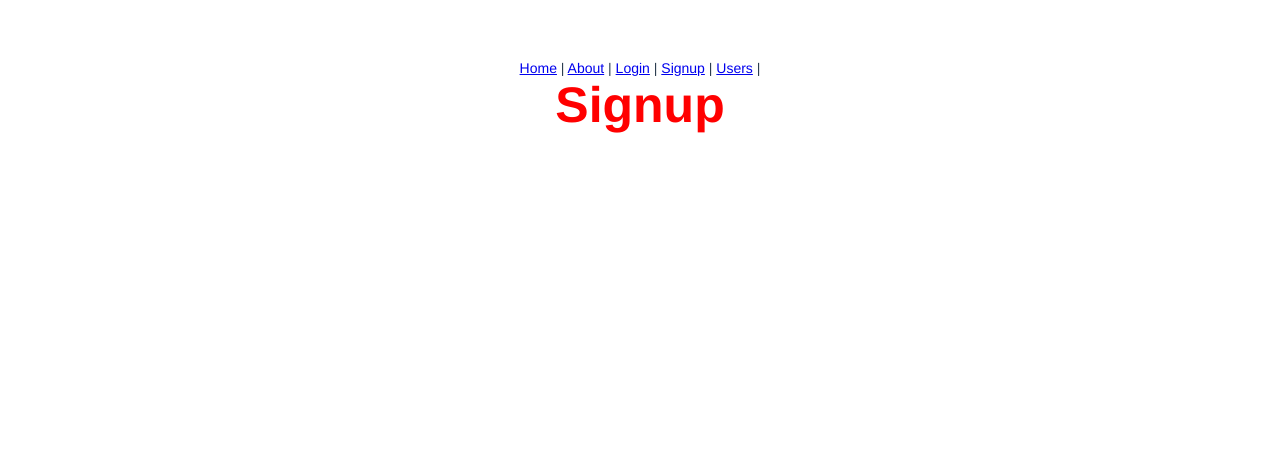
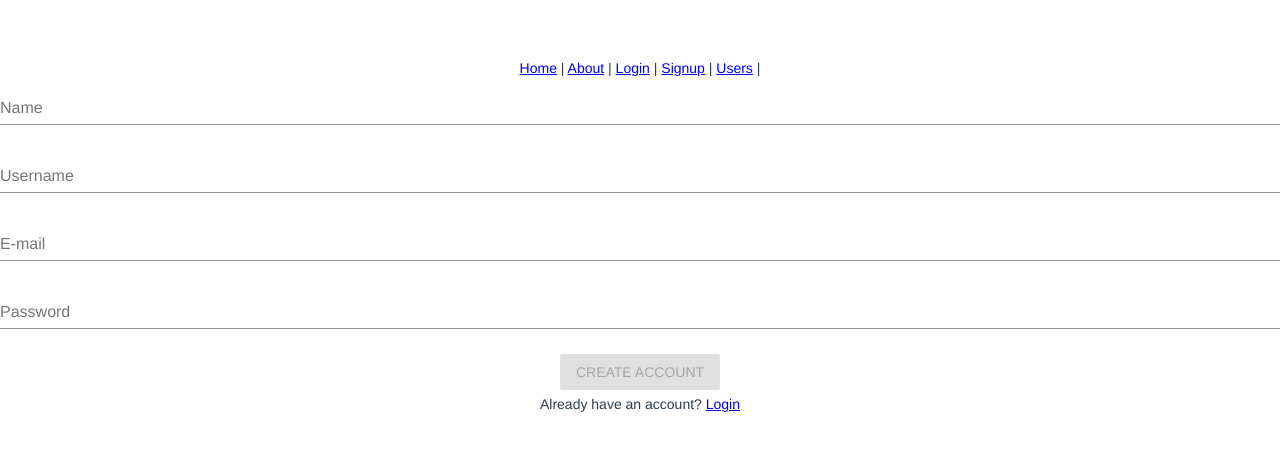
Before and after one commit to mjbeauchamp/summa-application-project, a Vue app: page /signup in a window 1280 px wide. Shown: the top 450 px of the page. Built offline with nearby package versions, Linux system fonts and the light colour scheme.

Commit message:
Set up basic Vuetify forms

```diff
--- a/src/views/Login.vue
+++ b/src/views/Login.vue
@@ -1,12 +1,63 @@
 <template>
-  <div class="hello">
-    <h1>Login</h1>
-  </div>
+  <v-form v-model="valid">
+    <v-text-field
+      v-model="usernameInput"
+      :rules="usernameRules"
+      label="Username"
+      required
+    ></v-text-field>
+    <v-text-field
+      v-model="passwordInput"
+      :rules="passwordRules"
+      label="Password"
+      required
+    ></v-text-field>
+    <v-btn
+      :disabled="!valid"
+      @click="submit"
+    >
+      submit
+    </v-btn>
+    <p>Don't have an account? <router-link to="/signup">Signup</router-link></p>
+  </v-form>
 </template>
 
 <script>
+import axios from 'axios'
+
 export default {
-  name: 'Login'
+  name: 'Login',
+  data () {
+    return {
+      usernameInput: '',
+      passwordInput: '',
+      valid: false,
+      usernameRules: [
+        v => !!v || 'Username is required'
+        // v => v.length <= 10 || 'Name must be less than 10 characters'
+      ],
+      passwordRules: [
+        v => !!v || 'Password is required',
+        v => v.length >= 12 || 'Password must be at least 12 characters'
+      ]
+    }
+  },
+  methods: {
+    submit () {
+      if (this.$refs.form.validate()) {
+        // Native form submission is not yet supported
+        axios.post('/signup', {
+          name: this.nameInput,
+          username: this.usernameInput,
+          email: this.emailInput,
+          password: this.passwordInput
+        })
+          .then(response => {
+            this.$refs.form.reset()
+          })
+      }
+    }
+  }
 }
 </script>
 
--- a/src/views/Signup.vue
+++ b/src/views/Signup.vue
@@ -1,12 +1,86 @@
 <template>
-  <div class="hello">
-    <h1>Signup</h1>
-  </div>
+  <v-form v-model="valid">
+    <v-text-field
+      v-model="nameInput"
+      v-on:change='nameChange'
+      :rules="nameRules"
+      label="Name"
+      required
+    ></v-text-field>
+    <v-text-field
+      v-model="usernameInput"
+      :rules="nameRules"
+      label="Username"
+      required
+    ></v-text-field>
+    <v-text-field
+      v-model="emailInput"
+      :rules="emailRules"
+      label="E-mail"
+      required
+    ></v-text-field>
+    <v-text-field
+      v-model="passwordInput"
+      :rules="passwordRules"
+      label="Password"
+      required
+    ></v-text-field>
+    <v-btn
+      :disabled="!valid"
+      @click="submit"
+    >
+      create account
+    </v-btn>
+    <p>Already have an account? <router-link to="/login">Login</router-link></p>
+  </v-form>
 </template>
 
 <script>
+import axios from 'axios'
+
 export default {
-  name: 'Signup'
+  name: 'Signup',
+  data () {
+    return {
+      nameInput: '',
+      usernameInput: '',
+      emailInput: '',
+      passwordInput: '',
+      valid: true,
+      nameRules: [
+        v => !!v || 'Name is required'
+        // v => v.length <= 10 || 'Name must be less than 10 characters'
+      ],
+      email: '',
+      emailRules: [
+        v => !!v || 'E-mail is required',
+        v => /.+@.+/.test(v) || 'E-mail must be valid'
+      ],
+      passwordRules: [
+        v => !!v || 'Password is required',
+        v => v.length >= 12 || 'Password must be at least 12 characters'
+      ]
+    }
+  },
+  methods: {
+    nameChange () {
+      console.log(this.nameInput)
+    },
+    submit () {
+      if (this.$refs.form.validate()) {
+        // Native form submission is not yet supported
+        axios.post('/signup', {
+          name: this.nameInput,
+          username: this.usernameInput,
+          email: this.emailInput,
+          password: this.passwordInput
+        })
+          .then(response => {
+            this.$refs.form.reset()
+          })
+      }
+    }
+  }
 }
 </script>
 
```
